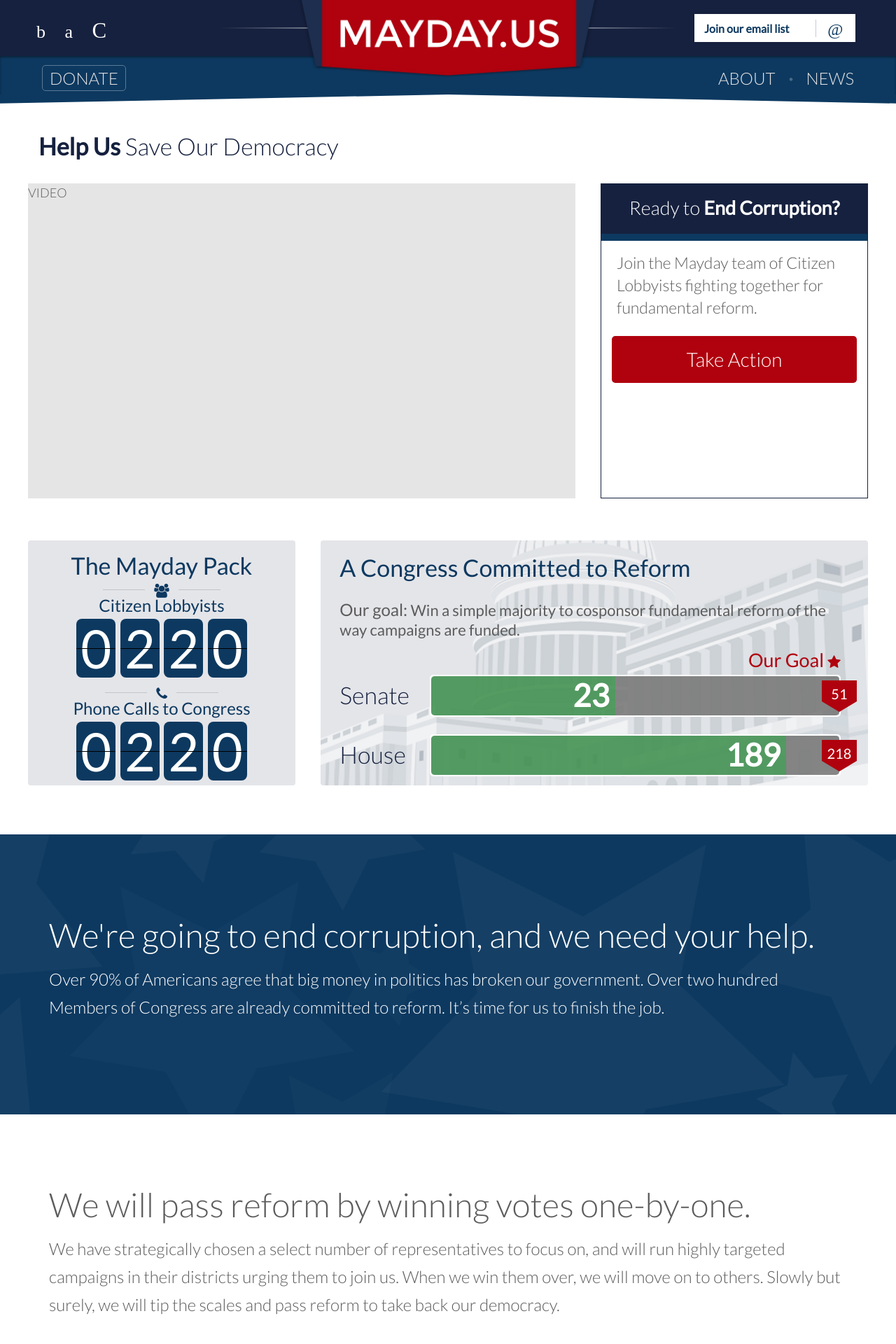
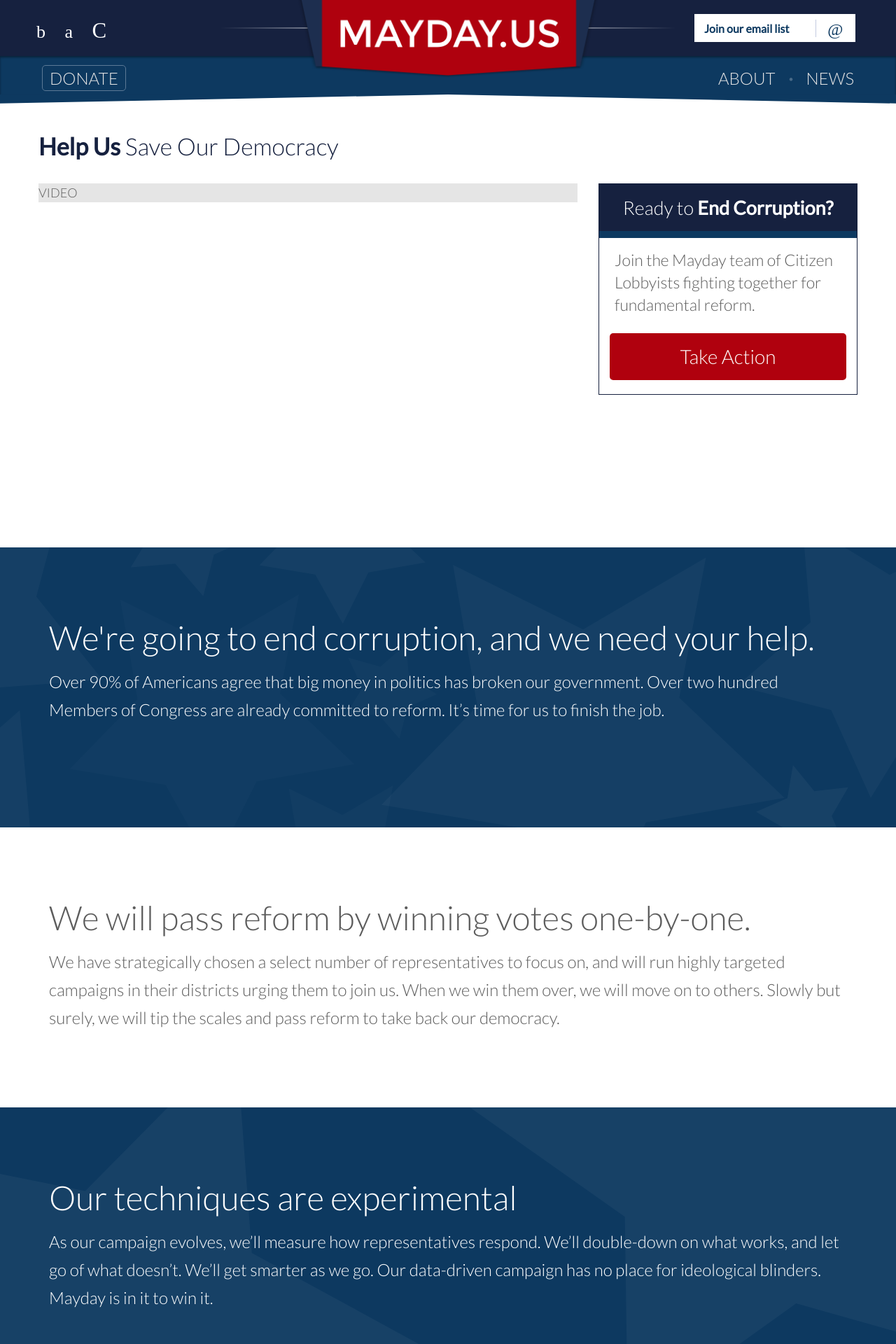
Before and after one commit to MayOneUS/mayday-2.0-frontend, a Jekyll site: the page built from index.html, in a window 1280 px wide. Shown: the top 1920 px of the page at 70% size. Built offline with Jekyll 4.4.1, drawn with Linux system fonts in a browser that asks for light colours; nearby versions of some CDN libraries; some web fonts are replaced.

Commit message:
Homepage: some styling updates

```diff
--- a/_sass/_index.scss
+++ b/_sass/_index.scss
@@ -24,7 +24,7 @@
         height: 120%;
       }
     }
-    .row {
+/*    .row {
       div[class*='col-'] {
         margin: 0;
         height: 100%;
@@ -55,7 +55,7 @@
           padding-left: 1.5%;
         }
       }
-    }
+    }*/
   }
 
   .panel-headline-large {
@@ -73,21 +73,22 @@
     line-height: 40px;
   }
 
+  .homepage-panel{
+    padding-top: 115px;
+    height: 400px;
+    position: relative;
+    overflow: hidden;
+  }
+
   .dark-panel {
-    height: 400px;
     background: $navy-blue-light-color;
     color: #ffffff;
-    position: relative;
   }
 
   .light-panel {
-    height: 400px;
   }
 
-  .panel-two {
-    padding-top: 130px;
-    overflow: hidden;
-    position: relative;
+  .panel-ten-star {
     .bg-star:first-of-type {
       position: absolute;
       left: -400px;
@@ -190,14 +191,10 @@
     }
   }
 
-  .panel-three {
-    padding-top: 115px;
+  .panel-starless{
   }
 
-  .panel-four {
-    padding-top: 115px;
-    position: relative;
-    overflow: hidden;
+  .panel-two-star {
     .bg-star:first-of-type {
       position: absolute;
       left: -35%;
@@ -220,11 +217,7 @@
     }
   }
 
-  .panel-five {
-    padding-top: 115px;
-    height: 1000px;
-    position: relative;
-    overflow: hidden;
+  .panel-three-star {
     .bg-star:first-of-type {
       position: absolute;
       left: -35%;
@@ -260,6 +253,9 @@
             z-index: 0;
 
     }
+  }
+}
+
 .bottom-join-form {
   position: relative;
   background-color: #ffffff;
@@ -311,8 +307,6 @@
     }
   }
 }
-  }
-}
 
 #onboarding-modal {
   .modal-body {
--- a/index.html
+++ b/index.html
@@ -25,42 +25,8 @@
         </div>
       </div>
     </div>
-    <div class="row second-row">
-      <div class="col-xs-12 col-sm-4 col-md-4 col-lg-4">
-        <div class="box-inner bottom-left-box">
-          <div class="headline">The Mayday Pack</div>
-          <div class="icon-line">
-            <div class="half-hr"></div>
-            <i class="fa fa-users"></i>
-            <div class="half-hr"></div>
-          </div>
-          <div class="counter-label">Citizen Lobbyists</div>
-          <div class="counter-row">
-            <div class="tile">0<span class="hr"></span></div>
-            <div class="tile">2<span class="hr"></span></div>
-            <div class="tile">2<span class="hr"></span></div>
-            <div class="tile">0<span class="hr"></span></div>
-          </div>
-          <div class="icon-line">
-            <div class="half-hr"></div>
-            <i class="fa fa-phone"></i>
-            <div class="half-hr"></div>
-          </div>
-          <div class="counter-label">Phone Calls to Congress</div>
-          <div class="counter-row">
-            <div class="tile">0<span class="hr"></span></div>
-            <div class="tile">2<span class="hr"></span></div>
-            <div class="tile">2<span class="hr"></span></div>
-            <div class="tile">0<span class="hr"></span></div>
-          </div>
-        </div>
-      </div>
-      <div class="col-xs-12 col-sm-8 col-md-8 col-lg-8">
-        <div class="box-inner bottom-right-box">{% include progress.html %}</div>
-      </div>
-    </div>
   </div>
-  <div class="dark-panel panel-two">
+  <div class="dark-panel homepage-panel panel-ten-star">
     <img class="bg-star" src="/images/star_white.svg">
     <img class="bg-star" src="/images/star_white.svg">
     <img class="bg-star" src="/images/star_white.svg">
@@ -78,7 +44,7 @@
       <p>Over 90% of Americans agree that big money in politics has broken our government. Over two hundred Members of Congress are already committed to reform. It’s time for us to finish the job.</p>
     </div>
   </div>
-  <div class="light-panel panel-three">
+  <div class="light-panel homepage-panel panel-starless">
     <div class="container">
       <div class="panel-headline-large">
         We will pass reform by winning votes one-by-one.
@@ -88,7 +54,7 @@
       </p>
     </div>
   </div>
-  <div class="dark-panel panel-four">
+  <div class="dark-panel homepage-panel panel-two-star">
     <img class="bg-star" src="/images/star_white.svg">
     <img class="bg-star" src="/images/star_white.svg">
     <div class="container">
@@ -100,7 +66,7 @@
       </p>
     </div>
   </div>
-  <div class="light-panel panel-five">
+  <div class="light-panel homepage-panel panel-three-star">
     <img class="bg-star" src="/images/star.svg">
     <img class="bg-star" src="/images/star.svg">
     <img class="bg-star" src="/images/star.svg">
```
Lines whose indentation alone changed are shown as unchanged.
